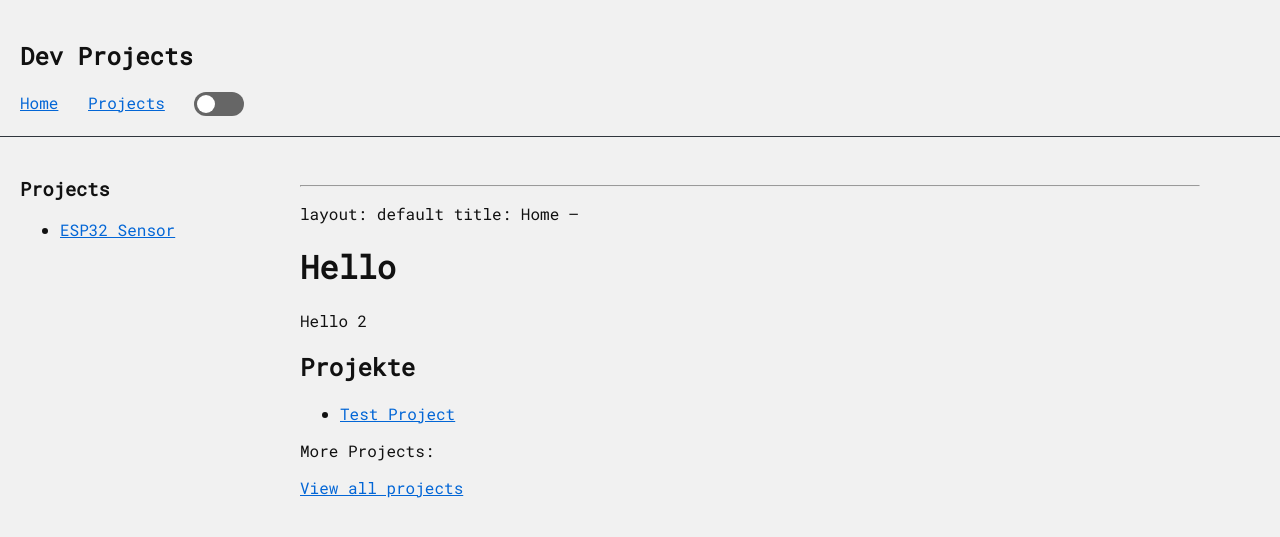
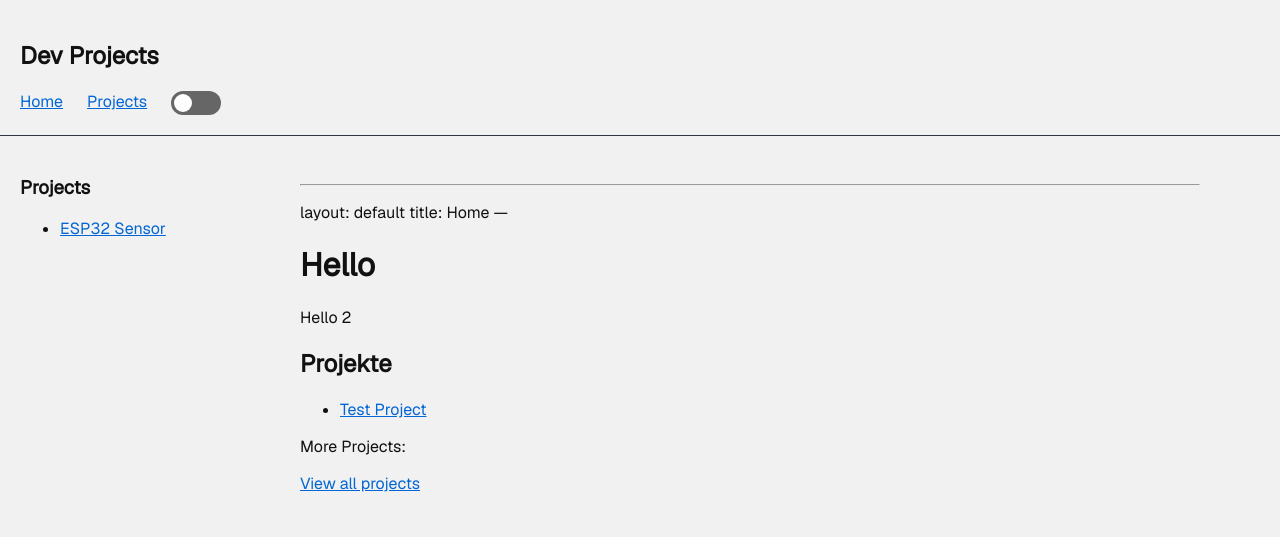
Before and after one commit to JannisElef/janniselef.github.io, a Jekyll site: the page built from index.md, in a window 1280 px wide. Shown: the top 537 px of the page. Built offline with Jekyll 4.4.1, drawn with Linux system fonts in a browser that asks for light colours; our own code applies the rules of GitHub Pages for plain Markdown files.

Commit message:
Change font to Geist

```diff
--- a/_layouts/default.html
+++ b/_layouts/default.html
@@ -10,7 +10,8 @@
 
         <link rel="stylesheet" href="/assets/css/style.css">
 
-        <link href="https://fonts.googleapis.com/css2?family=Roboto+Mono&display=swap" rel="stylesheet">
+        <!--<link href="https://fonts.googleapis.com/css2?family=Roboto+Mono&display=swap" rel="stylesheet"> -->
+        <link href="https://fonts.googleapis.com/css2?family=Geist&display=swap" rel="stylesheet">
 
     </head>
 
--- a/assets/css/style.css
+++ b/assets/css/style.css
@@ -1,6 +1,8 @@
 
 body {
-  font-family:'Roboto Mono',monospace;
+  /* font-family:'Roboto Mono',monospace; */
+  /* font-family: 'Geist', monospace; */
+  font-family: 'Geist';
   margin:0;
   transition: background 0.2s, color 0.2s;
 }
```
